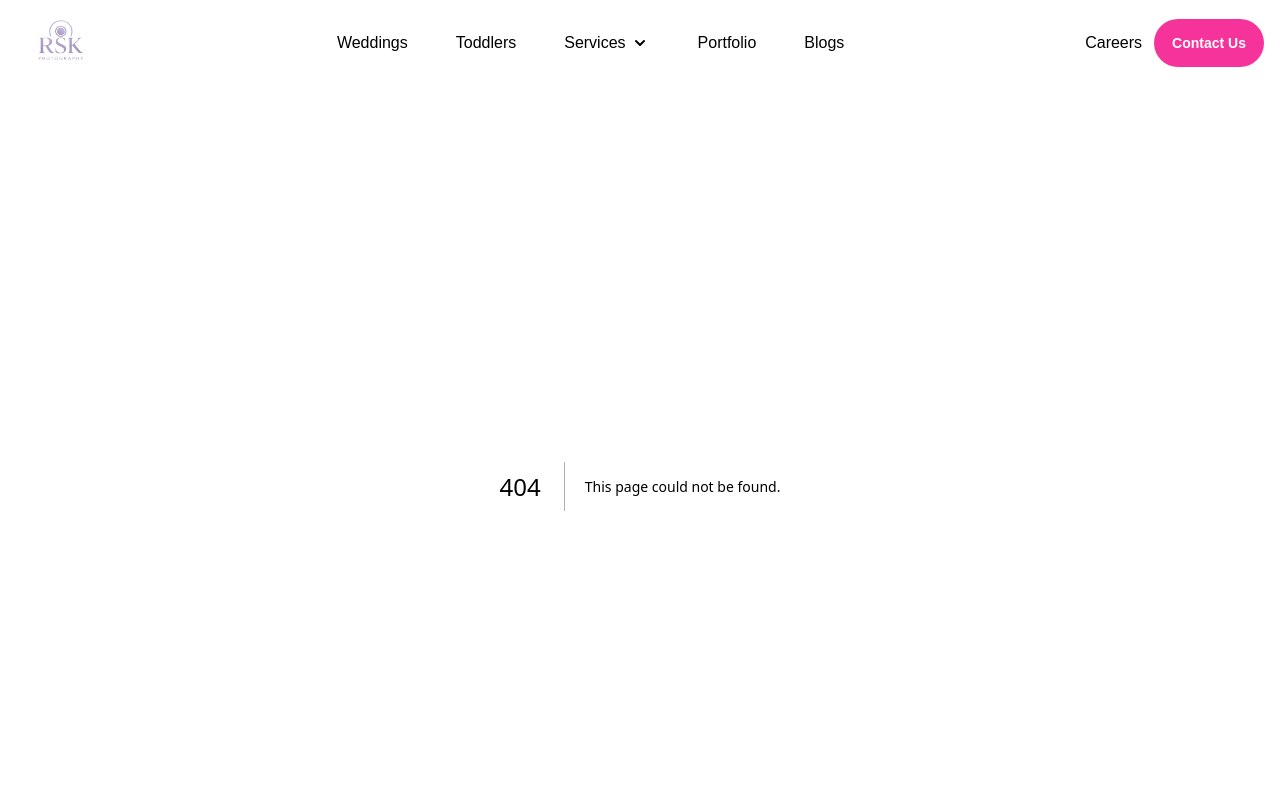
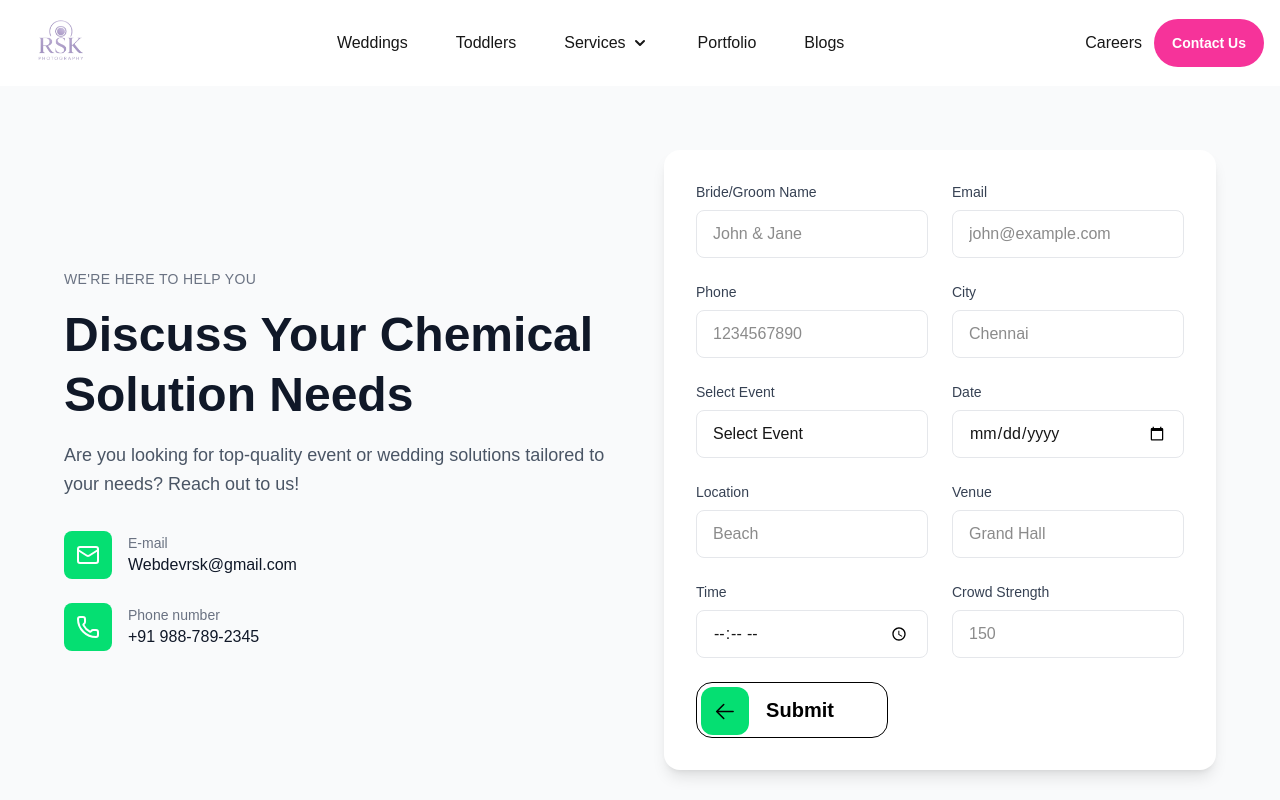
Before and after one commit to Naveenrsk-24/Project_TM-v3, a Next.js app in the folder frontend/: page /contactus in a window 1280 px wide. Before the commit this address had no page. Shown: the top 800 px of the page. Built offline with nearby package versions, Linux system fonts and the light colour scheme.

Commit message:
Strapi form created

```diff
--- /dev/null
+++ b/frontend/src/app/contactus/page.jsx
@@ -0,0 +1,10 @@
+import { ChemicalContactForm } from "@/components/Contact/ChemicalContactForm";
+
+export default function ContactUs() {
+  return (
+   <>
+   <ChemicalContactForm/>
+   </>
+
+  );
+}
--- a/frontend/src/components/Contact/ChemicalContactForm.jsx
+++ b/frontend/src/components/Contact/ChemicalContactForm.jsx
@@ -1,48 +1,81 @@
-"use client"
-import { useState } from "react"
-import { Mail, Phone, ArrowRight } from "lucide-react"
+"use client";
+import { useState } from "react";
+import { Mail, Phone } from "lucide-react";
 
 export function ChemicalContactForm({
   title = "WE'RE HERE TO HELP YOU",
   subtitle = "Discuss Your Chemical Solution Needs",
-  description = "Are you looking for top-quality chemical solutions tailored to your needs? Reach out to us",
+  description = "Are you looking for top-quality event or wedding solutions tailored to your needs? Reach out to us!",
   email = "Webdevrsk@gmail.com",
   phone = "+91 988-789-2345",
-  industries = [
-    "Manufacturing",
-    "Pharmaceuticals",
-    "Agriculture",
-    "Automotive",
-    "Textiles",
-    "Food & Beverage",
-    "Oil & Gas",
-    "Water Treatment",
-  ],
-  buttonText = "Get a Solution",
-  onSubmit,
+  buttonText = "Submit",
 }) {
   const [formData, setFormData] = useState({
     name: "",
     email: "",
-    industry: "",
-    message: "",
-  })
+    phone: "",
+    city: "",
+    selectevent: "",
+    date: "",
+    location: "",
+    venue: "",
+    time: "",
+    crowdstrength: "",
+  });
 
-  const handleSubmit = (e) => {
-    e.preventDefault()
-    if (onSubmit) {
-      onSubmit(formData)
-    } else {
-      console.log("Form submitted:", formData)
-    }
-  }
+  const [loading, setLoading] = useState(false);
+  const [status, setStatus] = useState("");
 
   const handleInputChange = (field, value) => {
     setFormData((prev) => ({
       ...prev,
       [field]: value,
-    }))
+    }));
+  };
+
+  const handleSubmit = async (e) => {
+    e.preventDefault();
+    setLoading(true);
+    setStatus("");
+
+    try {
+      const res = await fetch(
+        `${process.env.NEXT_PUBLIC_STRAPI_URL || "https://outgoing-flowers-4088a64df8.strapiapp.com"}/api/enquiries`,
+        {
+          method: "POST",
+          headers: {
+            "Content-Type": "application/json",
+          },
+          body: JSON.stringify({ data: formData }),
         }
+      );
+
+      const result = await res.json();
+
+      if (!res.ok) {
+        throw new Error(result.error?.message || "Failed to submit form");
+      }
+
+      setStatus("✅ Form submitted successfully!");
+      setFormData({
+        name: "",
+        email: "",
+        phone: "",
+        city: "",
+        selectevent: "",
+        date: "",
+        location: "",
+        venue: "",
+        time: "",
+        crowdstrength: "",
+      });
+    } catch (err) {
+      console.error(err);
+      setStatus("❌ Failed to submit. Please try again.");
+    } finally {
+      setLoading(false);
+    }
+  };
 
   return (
     <section className="py-16 px-4 bg-gray-50">
@@ -56,7 +89,7 @@ export function ChemicalContactForm({
               <p className="text-gray-600 text-lg leading-relaxed">{description}</p>
             </div>
 
-            {/* Contact Information */}
+            {/* Contact Info */}
             <div className="space-y-6">
               <div className="flex items-center gap-4">
                 <div className="w-12 h-12 bg-green-400 rounded-lg flex items-center justify-center">
@@ -83,107 +116,199 @@ export function ChemicalContactForm({
           {/* Right Form */}
           <div className="bg-white rounded-2xl shadow-lg p-8">
             <form onSubmit={handleSubmit} className="space-y-6">
-              {/* Name */}
+              <div className="grid grid-cols-1 sm:grid-cols-2 gap-6">
+                {/* Name - Now in grid */}
                 <div>
                   <label htmlFor="name" className="block text-sm font-medium text-gray-700 mb-2">
-                  Name
+                    Bride/Groom Name
                   </label>
                   <input
+                    type="text"
                     id="name"
-                  type="text"
-                  placeholder="John Smith"
+                    placeholder="John & Jane"
                     value={formData.name}
                     onChange={(e) => handleInputChange("name", e.target.value)}
-                  className="w-full h-12 px-4 border border-gray-200 rounded-lg focus:ring-2 focus:ring-green-500 focus:border-transparent"
                     required
+                    className="w-full h-12 px-4 border border-gray-200 rounded-lg focus:ring-2 focus:ring-green-500 transition duration-150 ease-in-out"
                   />
                 </div>
 
-              {/* Email */}
+                {/* Email - Now in grid */}
                 <div>
                   <label htmlFor="email" className="block text-sm font-medium text-gray-700 mb-2">
                     Email
                   </label>
                   <input
+                    type="email"
                     id="email"
-                  type="email"
-                  placeholder="john@email.com"
+                    placeholder="john@example.com"
                     value={formData.email}
                     onChange={(e) => handleInputChange("email", e.target.value)}
-                  className="w-full h-12 px-4 border border-gray-200 rounded-lg focus:ring-2 focus:ring-green-500 focus:border-transparent"
                     required
+                    className="w-full h-12 px-4 border border-gray-200 rounded-lg focus:ring-2 focus:ring-green-500 transition duration-150 ease-in-out"
                   />
                 </div>
 
-              {/* Industry */}
+                {/* Phone - Now in grid */}
                 <div>
-                <label htmlFor="industry" className="block text-sm font-medium text-gray-700 mb-2">
-                  Industry
+                  <label htmlFor="phone" className="block text-sm font-medium text-gray-700 mb-2">
+                    Phone
+                  </label>
+                  <input
+                    type="text"
+                    id="phone"
+                    placeholder="1234567890"
+                    value={formData.phone}
+                    onChange={(e) => handleInputChange("phone", e.target.value)}
+                    required
+                    className="w-full h-12 px-4 border border-gray-200 rounded-lg focus:ring-2 focus:ring-green-500 transition duration-150 ease-in-out"
+                  />
+                </div>
+
+                {/* City - Now in grid */}
+                <div>
+                  <label htmlFor="city" className="block text-sm font-medium text-gray-700 mb-2">
+                    City
+                  </label>
+                  <input
+                    type="text"
+                    id="city"
+                    placeholder="Chennai"
+                    value={formData.city}
+                    onChange={(e) => handleInputChange("city", e.target.value)}
+                    className="w-full h-12 px-4 border border-gray-200 rounded-lg focus:ring-2 focus:ring-green-500 transition duration-150 ease-in-out"
+                  />
+                </div>
+
+                {/* Event Type - Now in grid */}
+                <div>
+                  <label htmlFor="selectevent" className="block text-sm font-medium text-gray-700 mb-2">
+                    Select Event
                   </label>
                   <select
-                  id="industry"
-                  value={formData.industry}
-                  onChange={(e) => handleInputChange("industry", e.target.value)}
-                  className="w-full h-12 px-4 border border-gray-200 rounded-lg focus:ring-2 focus:ring-green-500 focus:border-transparent bg-white"
+                    id="selectevent"
+                    value={formData.selectevent}
+                    onChange={(e) => handleInputChange("selectevent", e.target.value)}
                     required
+                    className="w-full h-12 px-4 border border-gray-200 rounded-lg focus:ring-2 focus:ring-green-500 bg-white appearance-none transition duration-150 ease-in-out"
                   >
                     <option value="" disabled>
-                    Select...
+                      Select Event
                     </option>
-                  {industries.map((industry) => (
-                    <option key={industry} value={industry}>
-                      {industry}
-                    </option>
-                  ))}
+                    <option value="Wedding">Wedding</option>
+                    <option value="Reception">Reception</option>
+                    <option value="Engagement">Engagement</option>
+                    <option value="Birthday">Birthday</option>
                   </select>
                 </div>
 
-              {/* Message */}
+                {/* Date - Now in grid */}
                 <div>
-                <label htmlFor="message" className="block text-sm font-medium text-gray-700 mb-2">
-                  Message
+                  <label htmlFor="date" className="block text-sm font-medium text-gray-700 mb-2">
+                    Date
                   </label>
-                <textarea
-                  id="message"
-                  placeholder="Type your message..."
-                  value={formData.message}
-                  onChange={(e) => handleInputChange("message", e.target.value)}
-                  className="w-full min-h-[120px] px-4 py-3 border border-gray-200 rounded-lg focus:ring-2 focus:ring-green-500 focus:border-transparent resize-none"
-                  required
+                  <input
+                    type="date"
+                    id="date"
+                    value={formData.date}
+                    onChange={(e) => handleInputChange("date", e.target.value)}
+                    className="w-full h-12 px-4 border border-gray-200 rounded-lg focus:ring-2 focus:ring-green-500 transition duration-150 ease-in-out"
                   />
                 </div>
 
+                {/* Location - Now in grid */}
+                <div>
+                  <label htmlFor="location" className="block text-sm font-medium text-gray-700 mb-2">
+                    Location
+                  </label>
+                  <input
+                    type="text"
+                    id="location"
+                    placeholder="Beach"
+                    value={formData.location}
+                    onChange={(e) => handleInputChange("location", e.target.value)}
+                    className="w-full h-12 px-4 border border-gray-200 rounded-lg focus:ring-2 focus:ring-green-500 transition duration-150 ease-in-out"
+                  />
+                </div>
 
+                {/* Venue - Now in grid */}
+                <div>
+                  <label htmlFor="venue" className="block text-sm font-medium text-gray-700 mb-2">
+                    Venue
+                  </label>
+                  <input
+                    type="text"
+                    id="venue"
+                    placeholder="Grand Hall"
+                    value={formData.venue}
+                    onChange={(e) => handleInputChange("venue", e.target.value)}
+                    className="w-full h-12 px-4 border border-gray-200 rounded-lg focus:ring-2 focus:ring-green-500 transition duration-150 ease-in-out"
+                  />
+                </div>
+
+                {/* Time - Now in grid */}
+                <div>
+                  <label htmlFor="time" className="block text-sm font-medium text-gray-700 mb-2">
+                    Time
+                  </label>
+                  <input
+                    type="time"
+                    id="time"
+                    value={formData.time}
+                    onChange={(e) => handleInputChange("time", e.target.value)}
+                    className="w-full h-12 px-4 border border-gray-200 rounded-lg focus:ring-2 focus:ring-green-500 transition duration-150 ease-in-out"
+                  />
+                </div>
+
+                {/* Crowd Strength - Now in grid */}
+                <div>
+                  <label htmlFor="crowdstrength" className="block text-sm font-medium text-gray-700 mb-2">
+                    Crowd Strength
+                  </label>
+                  <input
+                    type="number"
+                    id="crowdstrength"
+                    placeholder="150"
+                    value={formData.crowdstrength}
+                    onChange={(e) => handleInputChange("crowdstrength", e.target.value)}
+                    className="w-full h-12 px-4 border border-gray-200 rounded-lg focus:ring-2 focus:ring-green-500 transition duration-150 ease-in-out"
+                  />
+                </div>
+              </div>
+
+              {/* Submit Button (outside the grid for full width alignment) */}
               <button
-            class="bg-white text-center w-48 rounded-2xl h-14 relative text-black text-xl font-semibold group border-1 border-black"
-            type="button"
+                type="submit"
+                disabled={loading}
+                className="bg-white text-center w-48 rounded-2xl h-14 relative text-black text-xl font-semibold group border border-black hover:shadow-lg transition duration-300 ease-in-out"
+                aria-live="polite"
               >
-            <div
-                class="bg-green-400 rounded-xl h-12 w-1/4 flex items-center justify-center absolute left-1 top-[4px] group-hover:w-[184px] z-10 duration-500"
-            >
-                <svg
-                xmlns="http://www.w3.org/2000/svg"
-                viewBox="0 0 1024 1024"
-                height="25px"
-                width="25px"
-                >
-                <path
-                    d="M224 480h640a32 32 0 1 1 0 64H224a32 32 0 0 1 0-64z"
-                    fill="#000000"
-                ></path>
+                <div className="bg-green-400 rounded-xl h-12 w-1/4 flex items-center justify-center absolute left-1 top-[4px] group-hover:w-[184px] z-10 duration-500">
+                  <svg xmlns="http://www.w3.org/2000/svg" viewBox="0 0 1024 1024" height="25px" width="25px">
+                    <path d="M224 480h640a32 32 0 1 1 0 64H224a32 32 0 0 1 0-64z" fill="#000000"></path>
                     <path
                       d="m237.248 512 265.408 265.344a32 32 0 0 1-45.312 45.312l-288-288a32 32 0 0 1 0-45.312l288-288a32 32 0 1 1 45.312 45.312L237.248 512z"
                       fill="#000000"
                     ></path>
                   </svg>
                 </div>
-            <p class="translate-x-2">Submit</p>
+                <p className="translate-x-2">{loading ? "Submitting..." : buttonText}</p>
               </button>
 
+              {/* Status Message */}
+              {status && (
+                <p
+                  className={`text-sm pt-2 ${
+                    status.startsWith("✅") ? "text-green-600" : "text-red-500"
+                  } font-medium`}
+                >
+                  {status}
+                </p>
+              )}
             </form>
           </div>
         </div>
       </div>
     </section>
-  )
+  );
 }
```
Lines whose indentation alone changed are shown as unchanged.
